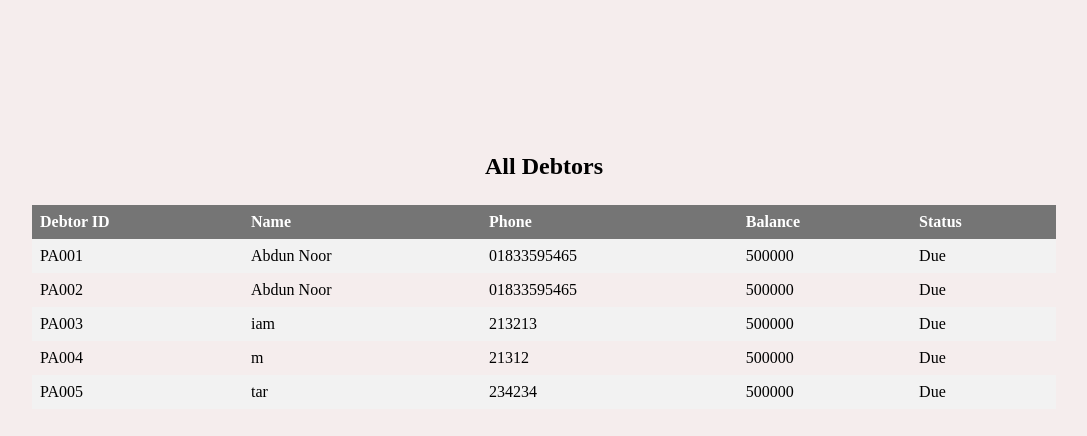
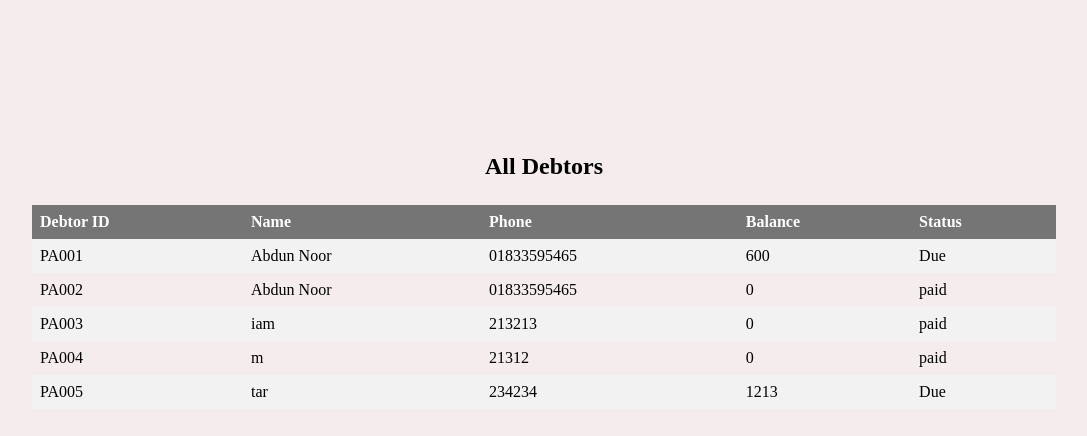
Before and after one commit to Abdunnoor11/pokectaccount, a Django app: page /debtor/ in a window 1280 px wide. Shown: the part 38-474 px from the top of the page, without its empty margins (96-1183 px from the left). Run offline with Django 3.2, Linux system fonts and the light colour scheme; a user stored in the database is signed in; data comes from the database, SQL or seed files in the repository; both versions use the stored data as it was after the commit.

Commit message:
view add

```diff
--- a/app/models.py
+++ b/app/models.py
@@ -10,6 +10,7 @@
     img = models.ImageField(upload_to='pics', null=True, blank=True)
     lender = models.ForeignKey(User, on_delete=models.SET_NULL, blank=True, null=True)
     totalbalance = models.IntegerField(default=0, null=True, blank=True)
+
     def __str__(self):
         return "PA00" +str(self.id)
 
@@ -21,7 +22,6 @@
     balance = models.IntegerField(default=0, null=True, blank=True)
     date = models.DateTimeField(auto_now_add=True)
     status = models.BooleanField(default=False, null=True, blank=False)
-
 
 class Lender(models.Model):
     lenderName = models.CharField(max_length=50)
--- a/app/static/app/css/main.css
+++ b/app/static/app/css/main.css
@@ -172,14 +172,14 @@
 .tablecontainer table {
   border-collapse: collapse;
   width: 100%;
-  background-color: #ffffffb4;;
+  background-color: #ffffffb4;
 }
 
 th,
 td {
 text-align: center;
   padding: 8px;
-  border: 1px solid rgb(0, 0, 0);
+  border: 1px solid red;
 }
 
 tr:nth-child(even) {
--- a/app/templates/app/debtor.html
+++ b/app/templates/app/debtor.html
@@ -17,13 +17,13 @@
                 <th>Balance</th>
                 <th>Status</th>
             </tr>
-            {% for debtor in debtors %}
+            {% for debtor, balance in debtors.items %}
                 <tr>
                     <td>{{ debtor }}</td>
                     <td> <a style="color: black;" href="{% url 'debtorprofile' debtor.id %}"> {{ debtor.debtorName }}</a> </td>
                     <td>{{ debtor.phone }}</td>
-                    <td>500000</td>
-                    <a href=""><td>Due</td></a>
+                    <td>{{ balance.0 }}</td>
+                    <a href=""><td>{{ balance.1 }}</td></a>
                 </tr>
             {% endfor %}
         </table>
--- a/app/templates/app/lender.html
+++ b/app/templates/app/lender.html
@@ -17,13 +17,13 @@
                 <th>Balance</th>
                 <th>Status</th>
             </tr>
-            {% for lender in lenders %}
+            {% for lender, balance in lenders.items %}
                 <tr>
                     <td>{{ lender }}</td>
                     <td> <a style="color: black;" href="{% url 'lenderprofile' lender.id %}"> {{ lender.lenderName }}</a> </td>
                     <td>{{ lender.phone }}</td>
-                    <td>500000</td>
-                    <a href=""><td>Due</td></a>
+                    <td>{{ balance.0 }}</td>
+                    <a href=""><td>{{ balance.1 }}</td></a>
                 </tr>
             {% endfor %}
         </table>
--- a/app/views.py
+++ b/app/views.py
@@ -25,8 +25,21 @@
 def debtor(request):
     debtors = Debtor.objects.filter(lender_id=request.user.id)
 
+    d = {}
+    for debtor in debtors:
+        accounts = Account.objects.filter(debtor=debtor)
+        a, b, c = total_count_debtor(accounts)
+        if c == 0:
+            status = "paid"
+        elif c > 0:
+            status = "Due"
+        else:
+            status = "None"
+
+        d[debtor] = c, status
+
     return render(request, "app/debtor.html",{
-        "debtors": debtors,
+        "debtors": d,
     })
 
 @login_required(login_url='login')
@@ -127,8 +140,22 @@
 @login_required(login_url='login')
 def lender(request):
     lenders = Lender.objects.filter(investor_id=request.user.id)
+
+    d = {}
+    for lender in lenders:
+        accounts = Invest.objects.filter(lender=lender)
+        a, b, c = total_count_lender(accounts)
+        if c == 0:
+            status = "paid"
+        elif c > 0:
+            status = "Due"
+        else:
+            status = "None"
+
+        d[lender] = c, status
+
     return render(request, "app/lender.html",{
-        "lenders": lenders,
+        "lenders": d,
     })
 
 @login_required(login_url='login')
@@ -136,7 +163,17 @@
     profile = Lender.objects.get(id=id)
     accounts = Invest.objects.filter(lender=profile).order_by('date')
 
-    print(accounts)
+    total_invest, total_return, b = total_count_lender(accounts)
+
+    return render(request, "app/lenderprofile.html",{
+        "profile": profile,
+        "accounts": accounts,
+        "total_return": total_return,
+        "total_invest": total_invest,
+        "Due": b,
+    })
+
+def total_count_lender(accounts):
     total_invest = 0
     total_return = 0
     b = 0
@@ -147,13 +184,7 @@
 
     b = total_invest - total_return
 
-    return render(request, "app/lenderprofile.html",{
-        "profile": profile,
-        "accounts": accounts,
-        "total_return": total_return,
-        "total_invest": total_invest,
-        "Due": b,
-    })
+    return total_invest, total_return, b
 
 @login_required(login_url='login')
 def lenderaccounts(request, id, string):
```
Also changed, not shown: db.sqlite3.
